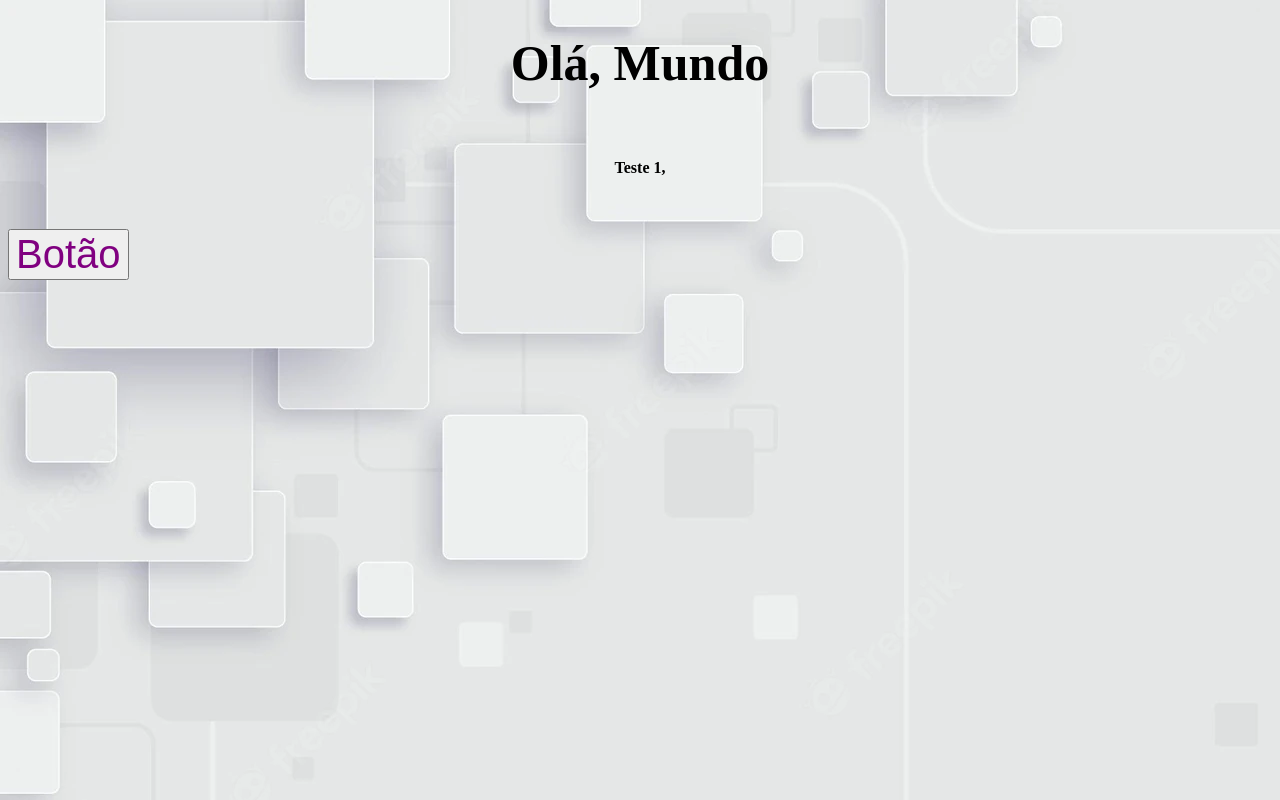
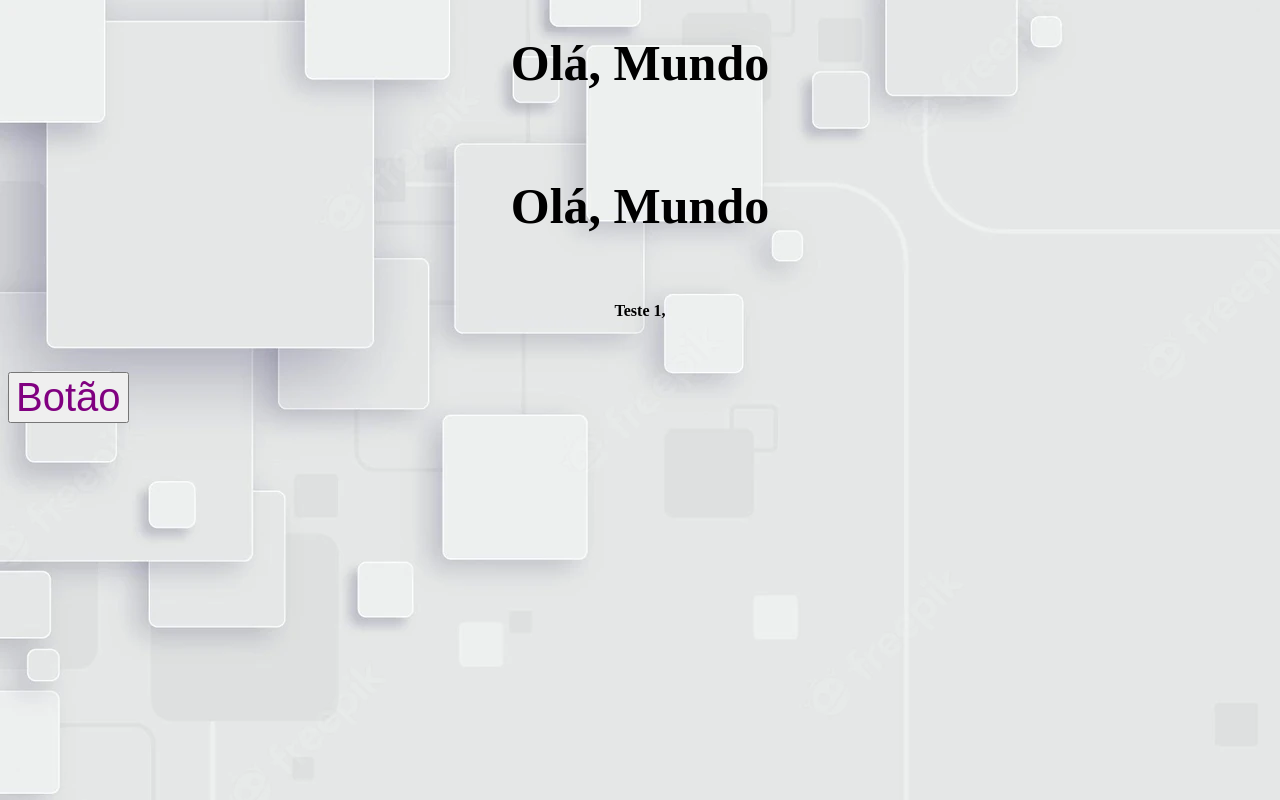
Before and after one commit to ZeVictorAraujo/Baiano2002, a plain HTML site: page index.html in a window 1280 px wide. Drawn offline with Linux system fonts and the light colour scheme.

Commit message:
Update index.html

```diff
--- a/index.html
+++ b/index.html
@@ -8,6 +8,7 @@
 <body>
 
 	<h1>Olá, Mundo</h1><br/>
+	<h1>Olá, Mundo</h1><br/>
 	<p>Teste 1, </p><br/><br/>
 	<a class="botao"><button class="botao">Botão</button></a>
 </body>
```
